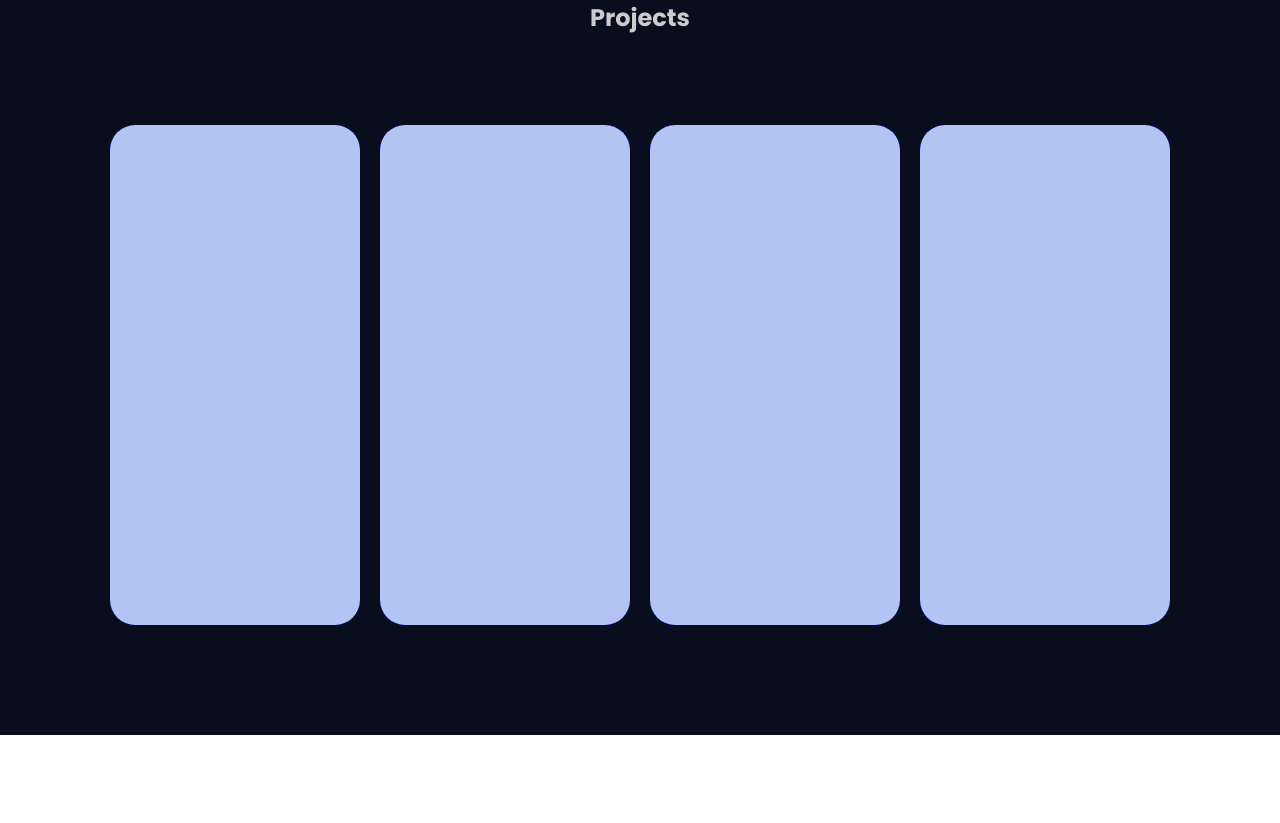
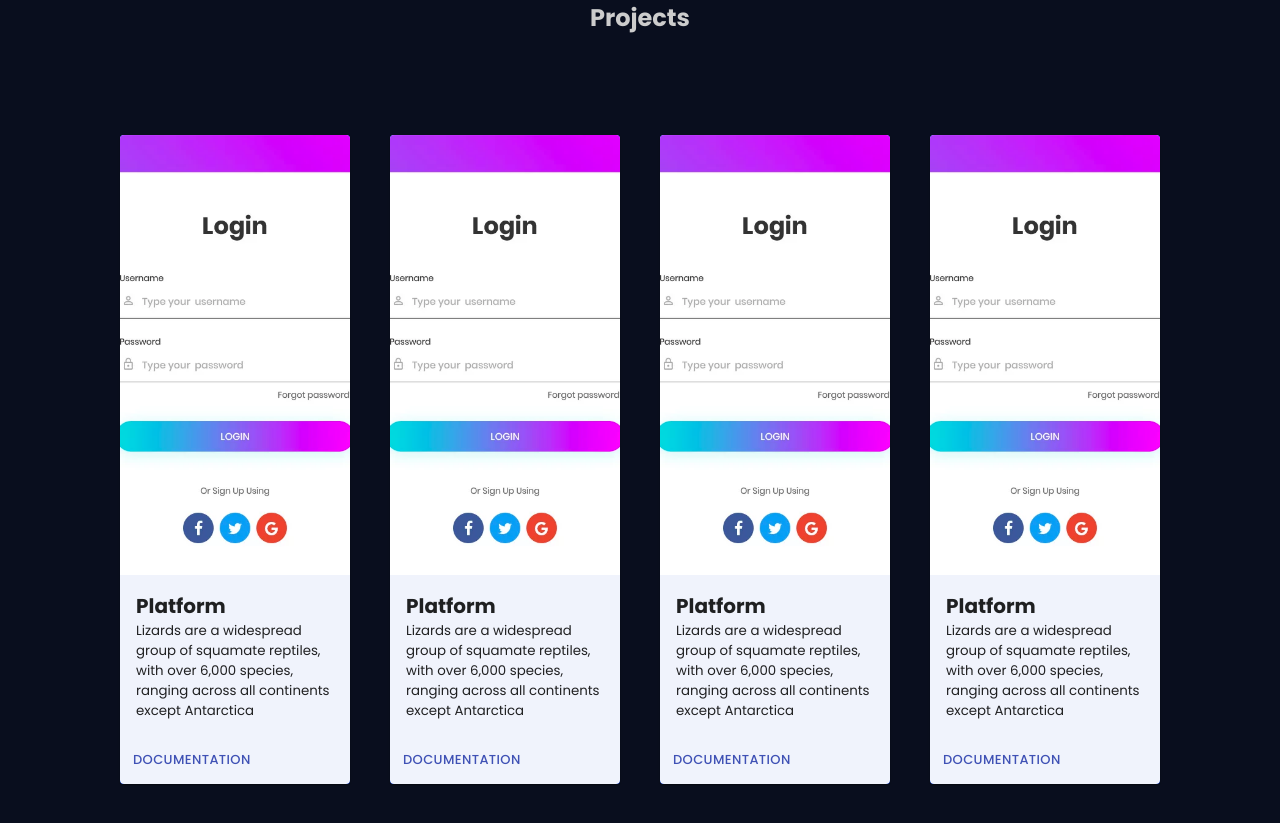
Before and after one commit to km00776/OfficialPortfolio, a Next.js app: page / in a window 1280 px wide. Shown: the part 900-1723 px from the top of the page. Before the commit the page ends 1635 px from the top, so only its background shows below. Built offline with nearby package versions, Linux system fonts and the light colour scheme.

Commit message:
added project container, and added placholder test and image

```diff
--- a/components/ProjectContainer.js
+++ b/components/ProjectContainer.js
@@ -1,8 +1,62 @@
+import Card from '@material-ui/core/Card';
+import CardMedia from '@material-ui/core/CardMedia';
+import CardActionArea from '@material-ui/core/CardActionArea';
+import CardContent from '@material-ui/core/CardContent';
+import CardActions from '@material-ui/core/CardActions';
+import { makeStyles } from '@material-ui/core/styles';
+import Typography from '@material-ui/core/Typography';
+import Button from '@material-ui/core/Button';
+
+
+const useStyles = makeStyles((theme) => ({
+    root: {
+        maxWidth: 500,
+        flexGrow: 1,
+        marginRight: 20,
+        marginLeft: 20,
+        marginTop: 20
+
+
+    },
+
+}));
+
+
+
+
 const ProjectContainer = () => {
-    return(
-   <div class="projectContainer">
+    const classes = useStyles();
+    return (
+        <>
+            <Card style= {{backgroundColor:"whitesmoke"}}className={classes.root}>
+                <CardActionArea>
+                    <CardMedia
+                        component="img"
+                        alt="Project Image"
+                        height="440"
+                        width="300"
+                        image="./testimg.jpg"
+                        title="Project Image"
+                    />
+                    <CardContent>
+                        <h1>Platform</h1>
+                        {/* <Typography gutterBottom variant="h5" component="h2">
+                            Platform
+                        </Typography> */}
+                        <p>
+                            Lizards are a widespread group of squamate reptiles, with over 6,000 species, ranging
+                            across all continents except Antarctica
+                         </p>
+                    </CardContent>
+                </CardActionArea>
+                <CardActions>
+                    <Button size="small" color="primary">
+                        Documentation
+                    </Button>
+                </CardActions>
+            </Card>
+        </>
 
-   </div>
     );
 }
 
--- a/package.json
+++ b/package.json
@@ -9,6 +9,7 @@
     "export": "next export"
   },
   "dependencies": {
+    "@material-ui/core": "^4.11.4",
     "express": "^4.17.1",
     "file-loader": "^6.2.0",
     "fs": "0.0.1-security",
--- a/styles/globals.css
+++ b/styles/globals.css
@@ -50,9 +50,31 @@ a {
 	margin:10px;
 	padding:10px;
   border-radius: 25px;
-  display: flex ;
+  display: grid;
   background-color: #ccc;
+  justify-content: center;
 }
+
+.imgContainer img {
+  justify-content:   center;
+  max-width: 400px;
+  max-height: 400px;
+  margin-top: -20px;
+  border-radius: 25px;
+  display: grid;
+
+}
+.ProjectTitle {
+  display: grid;
+}
+
+.ProjectTitle h3 {
+  text-align: center;
+  color: #111;
+  margin-bottom: 140px;
+}
+
+
 .Projects {
   display:flex;
   margin-top: 80px;
@@ -218,26 +240,6 @@ a {
   /* text-transform: uppercase; */
 }
 
-@keyframes typing {
-  from {
-    width: 0;
-  }
-  to {
-    width: 100%;
-  }
-}
-
-/* The typewriter cursor effect */
-@keyframes blink-caret {
-  from,
-  to {
-    border-color: transparent;
-  }
-  50% {
-    border-color: orange;
-  }
-}
-
 .text p {
   font-size: 1.1em;
   margin: 20px 0;
@@ -287,6 +289,14 @@ a {
   background-position: center;
   cursor: pointer;
 }
+
+.ProjectDetails p{
+  color:black;
+  font-weight: 600;
+  display: flex;
+  justify-content: center;
+}
+
 .container {
   width: 100%;
   height: 100%;
@@ -348,7 +358,6 @@ a {
      margin: auto;
      align-content: center;
      flex-wrap: wrap;
-
   }
 
   .projectContainer {
@@ -358,6 +367,19 @@ a {
     display:  flex;
     flex-flow: column;
     background-color: #ccc;
+  }
+
+  .imgContainer img {
+    justify-content:   center;
+    max-width: contain;
+    max-height: contain;
+    margin-top: -20px;
+    border-radius: 25px;
+    display: grid;
+
+  }
+  .ProjectTitle {
+    display: grid;
   }
 
 }
@@ -375,7 +397,7 @@ a {
   }
 
   .Projects {
-     display: flex; flex-flow: row-reverse;
+     display: flex; flex-flow: column-reverse;
      margin: auto;
      align-content: center;
      flex-wrap: wrap;
@@ -391,4 +413,18 @@ a {
     background-color: #ccc;
   }
 
+  .imgContainer img {
+    justify-content:   center;
+    max-width: contain;
+    max-height: contain;
+    margin-top: -20px;
+    border-radius: 25px;
+    display: grid;
+
+  }
+  .ProjectTitle {
+    display: grid;
+  }
+
+
 }
```
Also changed, not shown: components/Contact-section.js (added), public/testimg.jpg (added), 1 other file (tests, documents, lock files or other folders).
